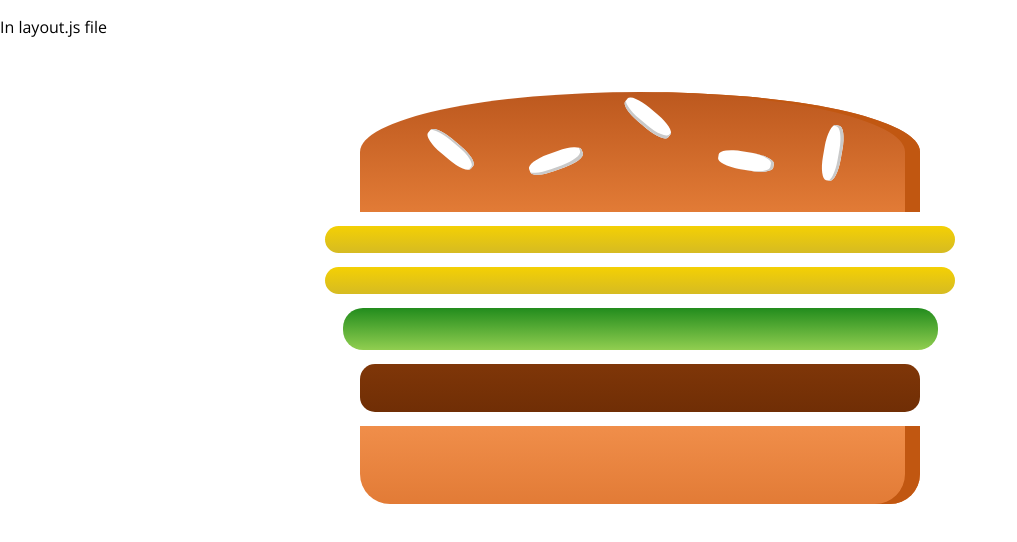
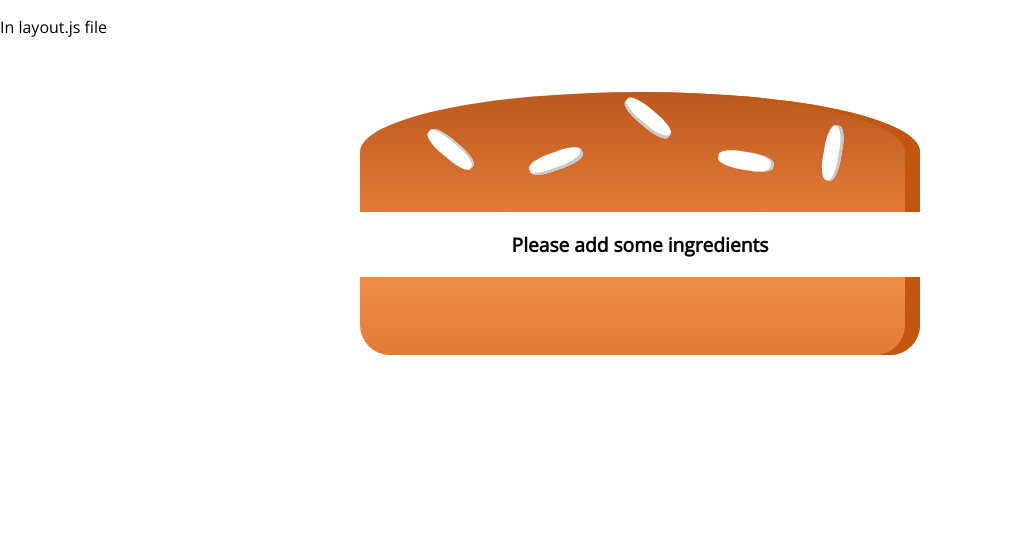
Before and after one commit to ShahrozAhmd/burger_builder, a React (Create React App) app: page / in a window 1280 px wide. Shown: the top 542 px of the page, without its empty margins (0-1017 px from the left). Built offline with nearby package versions, Linux system fonts and the light colour scheme.

Commit message:
add functionality to check wether the ingredients having value of not

```diff
--- a/src/components/Burger/burger.js
+++ b/src/components/Burger/burger.js
@@ -4,11 +4,17 @@ import BurgerIngredients from "./Burger Ingredients/burger_ingredients";
 
 const burger = (props) => {
 
-  const transformedIng = Object.keys(props.ingredients).map((igKeys) => {
+  let transformedIng = Object.keys(props.ingredients).map((igKeys) => {
     return [...Array(props.ingredients[igKeys])].map((_, igIndex) => {
       return <BurgerIngredients key={igKeys + igIndex} type={igKeys} />;
     });
-  });
+  }).reduce((arr,el)=>{
+    return arr.concat(el);
+  },[]);
+
+  if(transformedIng.length == 0){
+    transformedIng = <p>Please add some ingredients</p>
+  }
 
 
   return (
--- a/src/containers/BurgerBuilder/burger_builder.js
+++ b/src/containers/BurgerBuilder/burger_builder.js
@@ -5,9 +5,9 @@ import Burger from "../../components/Burger/burger";
 export default class BurgerBuilder extends Component {
   state = {
     ingredients: {
-      cheese: 2,
-      salad: 1,
-      meat: 1
+      cheese: 0,
+      salad: 0,
+      meat: 0
     }
   }
   render() {
```
